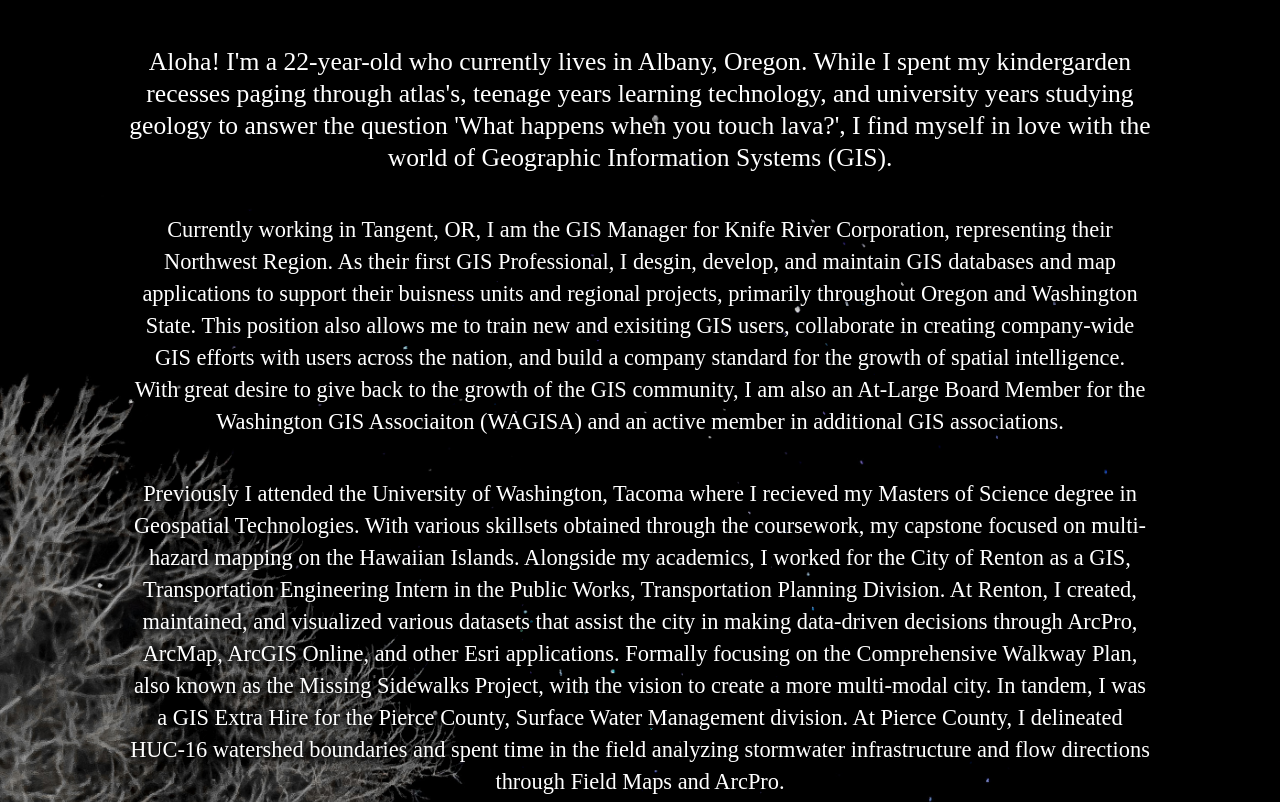
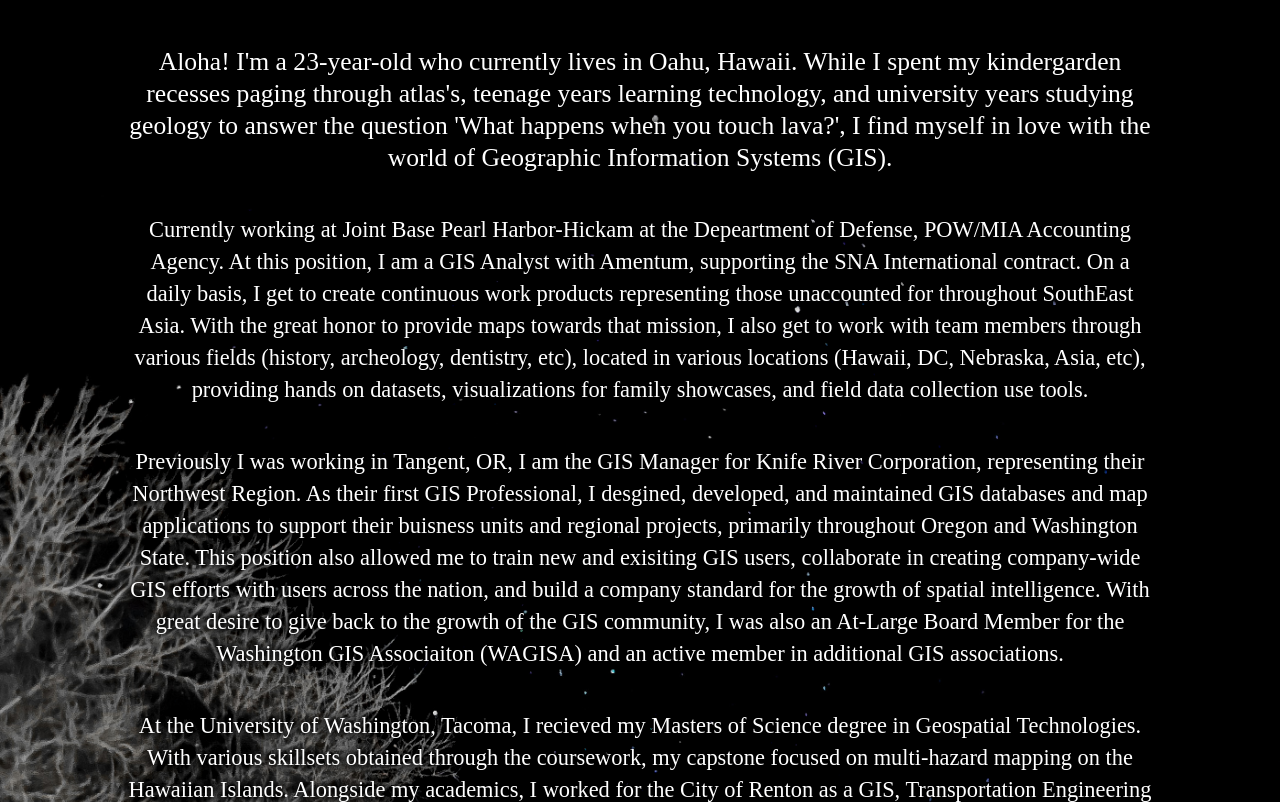
Before and after one commit to sadng/SN, a plain HTML site: page index.html in a window 1280 px wide. Shown: the part 150-952 px from the top of the page. Drawn offline with Linux system fonts and the light colour scheme.

Commit message:
Update index.html

```diff
--- a/index.html
+++ b/index.html
@@ -29,21 +29,27 @@
 
 	<center>
 
-	<p2>Aloha! I'm a 22-year-old who currently lives in Albany, Oregon.
+	<p2>Aloha! I'm a 23-year-old who currently lives in Oahu, Hawaii.
 		While I spent my kindergarden recesses paging through atlas's, teenage years learning technology,
 		and university years studying geology to answer the question 'What happens when you touch lava?',
 		I find myself in love with the world of Geographic Information Systems (GIS).
 	</p2>
 	<br>
 	<p3>
-		Currently working in Tangent, OR, I am the GIS Manager for Knife River Corporation, representing their Northwest Region.
-		As their first GIS Professional, I desgin, develop, and maintain GIS databases and map applications to support their buisness units and regional projects, primarily throughout Oregon and Washington State.
-		This position also allows me to train new and exisiting GIS users, collaborate in creating company-wide GIS efforts with users across the nation, and build a company standard for the growth of spatial intelligence.
-		<br>With great desire to give back to the growth of the GIS community, I am also an At-Large Board Member for the Washington GIS Associaiton (WAGISA) and an active member in additional GIS associations.
+		Currently working at Joint Base Pearl Harbor-Hickam at the Depeartment of Defense, POW/MIA Accounting Agency.
+		At this position, I am a GIS Analyst with Amentum, supporting the SNA International contract.
+		On a daily basis, I get to create continuous work products representing those unaccounted for throughout SouthEast Asia.
+		With the great honor to provide maps towards that mission, I also get to work with team members through various fields (history, archeology, dentistry, etc), located in various locations
+		(Hawaii, DC, Nebraska, Asia, etc), providing hands on datasets, visualizations for family showcases, and field data collection use tools.
+	</p3><p3>
+		Previously I was working in Tangent, OR, I am the GIS Manager for Knife River Corporation, representing their Northwest Region.
+		As their first GIS Professional, I desgined, developed, and maintained GIS databases and map applications to support their buisness units and regional projects, primarily throughout Oregon and Washington State.
+		This position also allowed me to train new and exisiting GIS users, collaborate in creating company-wide GIS efforts with users across the nation, and build a company standard for the growth of spatial intelligence.
+		With great desire to give back to the growth of the GIS community, I was also an At-Large Board Member for the Washington GIS Associaiton (WAGISA) and an active member in additional GIS associations.
 	</p3>
 	<br>
 	<p3>
-		Previously I attended the University of Washington, Tacoma where I recieved my Masters of Science degree in Geospatial Technologies.
+		At the University of Washington, Tacoma, I recieved my Masters of Science degree in Geospatial Technologies.
 		With various skillsets obtained through the coursework, my capstone focused on multi-hazard mapping on the Hawaiian Islands.
 		Alongside my academics, I worked for the City of Renton as a GIS, Transportation Engineering Intern in the Public Works, Transportation Planning Division.
 		At Renton, I created, maintained, and visualized various datasets that assist the city in making data-driven decisions through ArcPro, ArcMap, ArcGIS Online, and other Esri applications.
```
